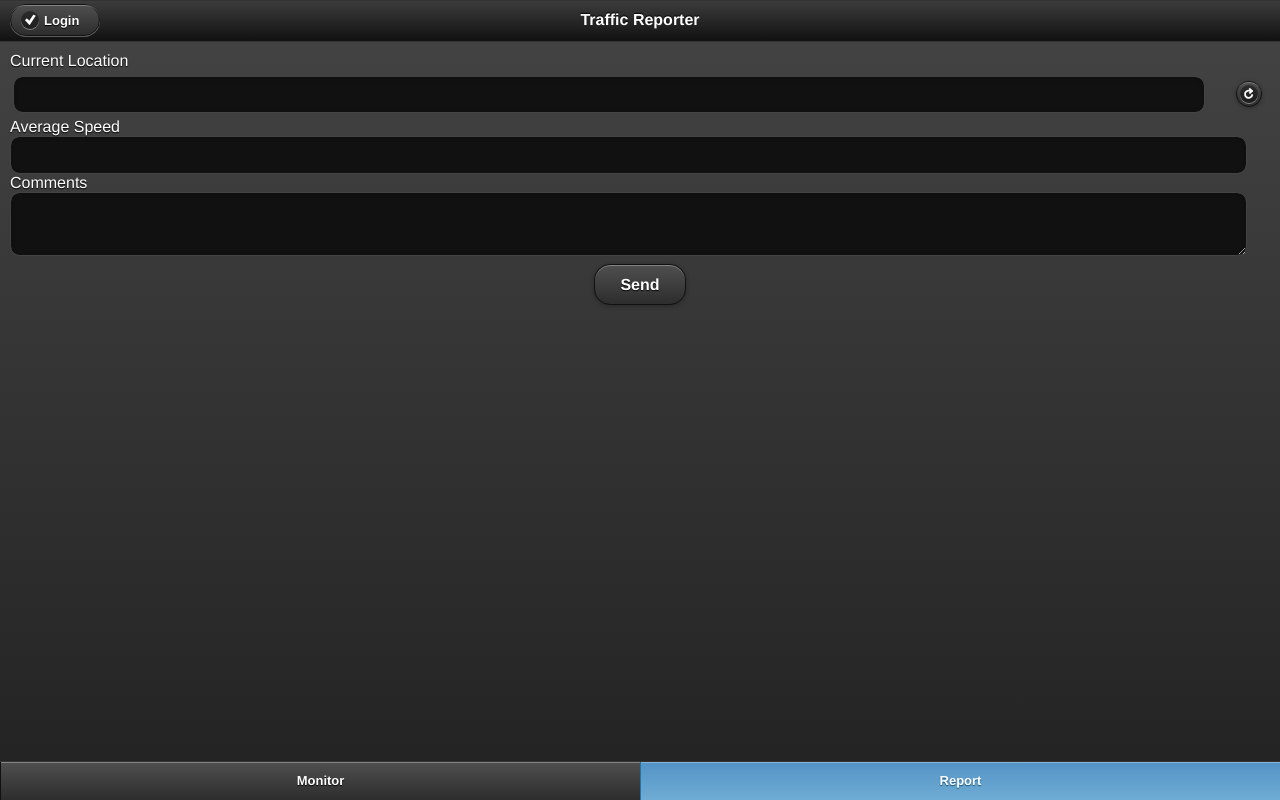
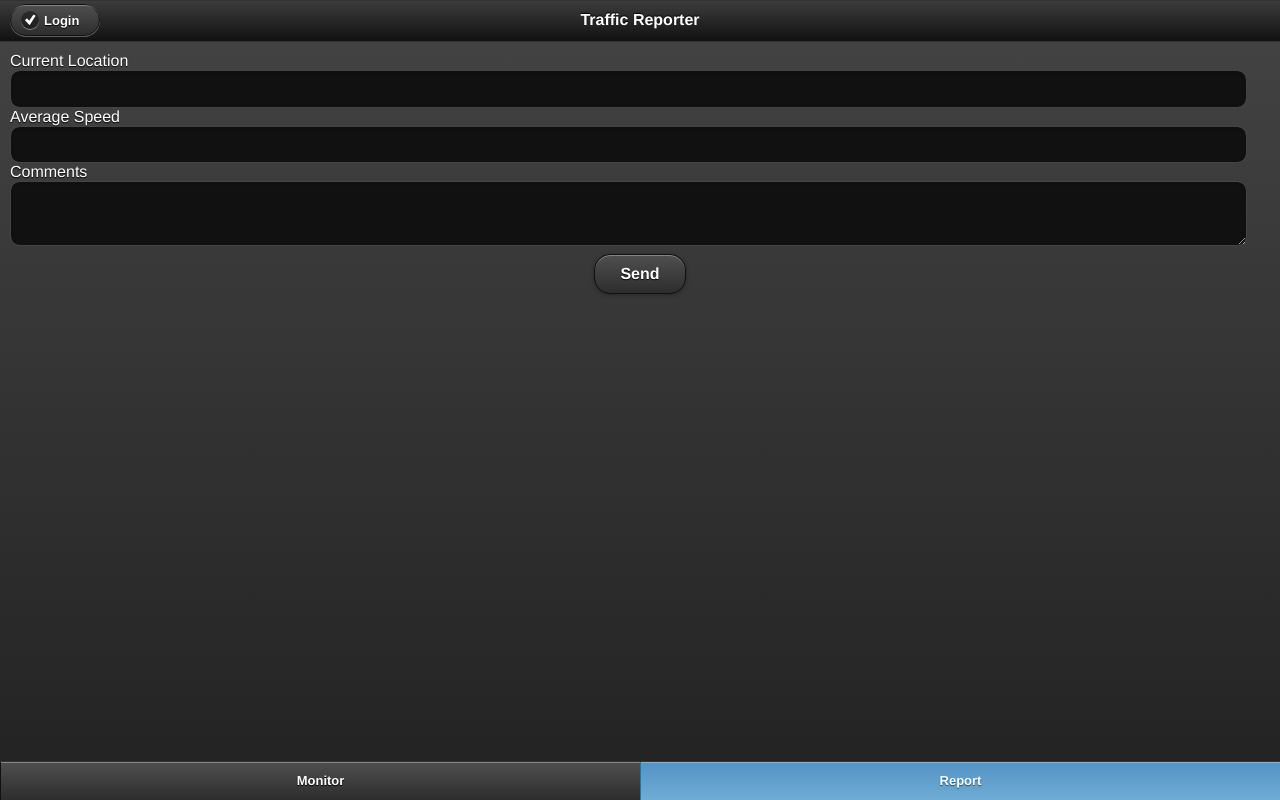
Before and after one commit to momenso/TrafficReporter, a website with bundled scripts: page site/public/index.html in a window 1280 px wide. Both pictures are taken after a click on the link "Report". Built offline with nearby package versions, Linux system fonts and the light colour scheme; no server answers.

Commit message:
removed refresh button

```diff
--- a/site/public/index.html
+++ b/site/public/index.html
@@ -50,12 +50,7 @@
     <div id="content_report" class="content">
 		<div class="content-area">
 			<p>Current Location</p>
-			<table>
-				<tr>
-					<td style="width:100%"><input id="currentLocation" type="text"/></td>
-					<td><button id="refresh" data-iconpos="notext" data-icon="refresh">Refresh</button></td>
-				</tr>
-			</table>
+				<input id="currentLocation" type="text"/>
 			<p>Average Speed</p>
 			<input id="speed" type="text"/>
 			<p>Comments</p>
```
